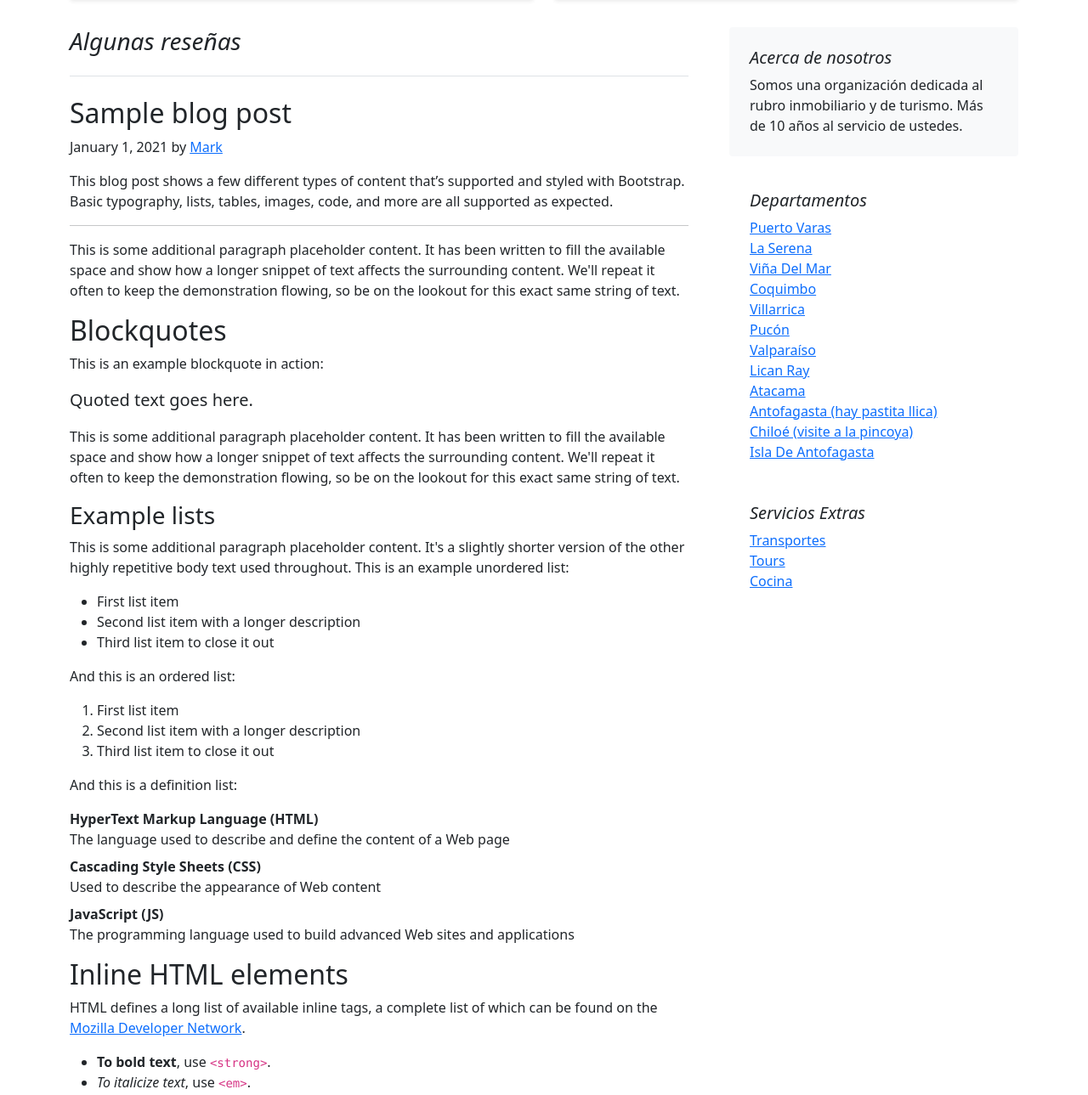
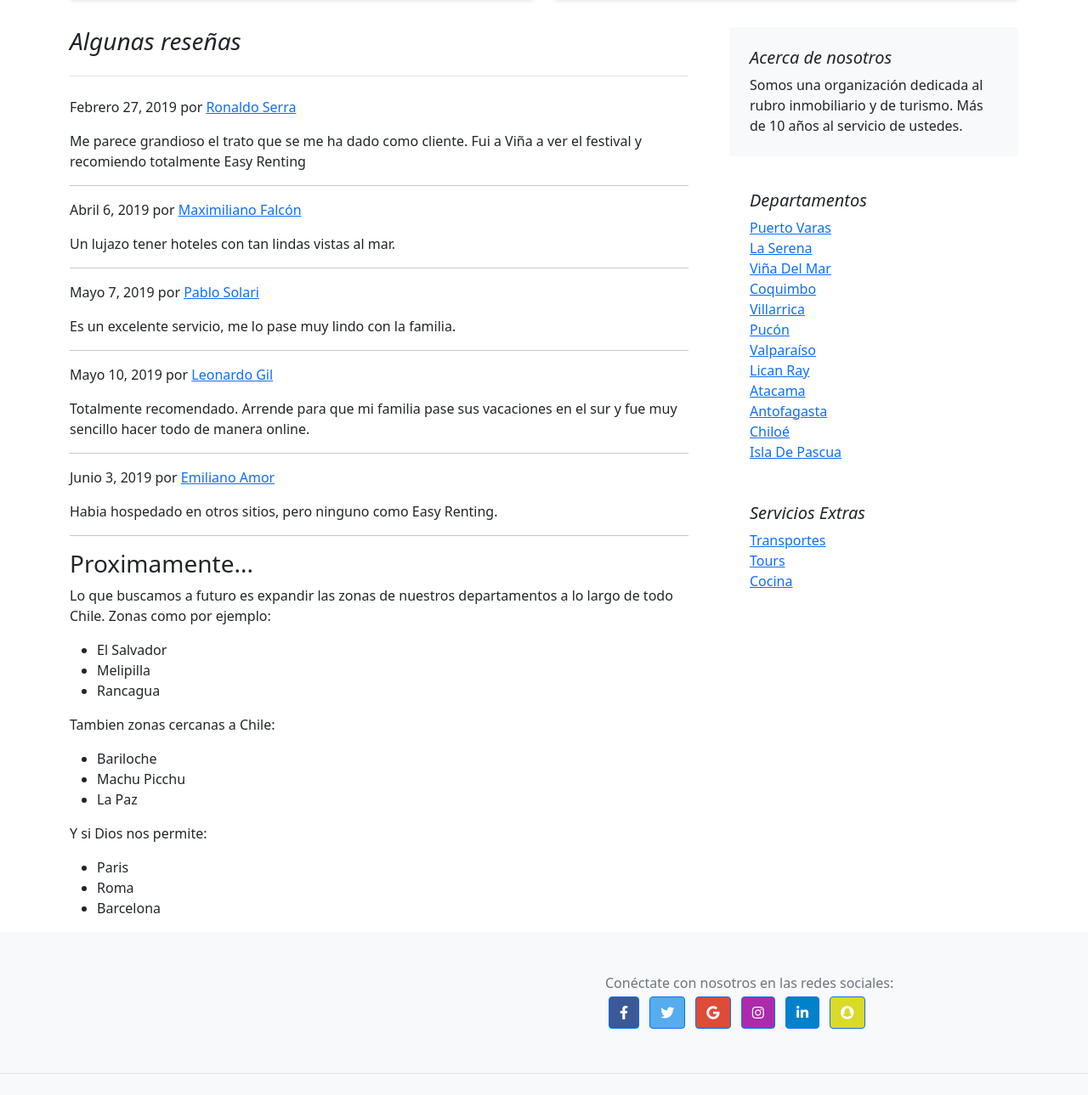
Before and after one commit to mcisternab/Easy-Renting, a Django app: page / in a window 1280 px wide. Shown: the part 796-2085 px from the top of the page at 85% size. Run offline with Django 3.2, Linux system fonts and the light colour scheme; some libraries are stand-ins or nearby versions.

Commit message:
Primera version

```diff
--- a/departamento/templates/base/base.html
+++ b/departamento/templates/base/base.html
@@ -104,6 +104,13 @@
           <button type="button" data-bs-target="#carouselExampleCaptions" data-bs-slide-to="2" aria-label="Slide 3"></button>
         </div>
         <div class="carousel-inner">
+          <div class="carousel-item active">
+            <img src="https://i.ytimg.com/vi/-2wJ0-qQZIk/maxresdefault.jpg" class="d-block w-100" width="120" height="500" alt="carrusel3">
+            <div class="carousel-caption d-none d-md-block">
+              <h5>Pucón</h5>
+              <p>Cercano a los lagos más lindos del país.</p>
+            </div>
+          </div>
           <div class="carousel-item">
             <img src="https://p4.wallpaperbetter.com/wallpaper/69/955/609/landscape-photography-nature-sunset-wallpaper-preview.jpg" class="d-block w-100" width="120" height="500" alt="carrusel1">
             <div class="carousel-caption d-none d-md-block">
@@ -116,13 +123,6 @@
             <div class="carousel-caption d-none d-md-block">
               <h5>La Serena</h5>
               <p>Tranquilidad en las playas, observatorios astronómicos y turísticos.</p>
-            </div>
-          </div>
-          <div class="carousel-item active">
-            <img src="https://i.ytimg.com/vi/-2wJ0-qQZIk/maxresdefault.jpg" class="d-block w-100" width="120" height="500" alt="carrusel3">
-            <div class="carousel-caption d-none d-md-block">
-              <h5>Pucón</h5>
-              <p>Cercano a los lagos más lindos del país.</p>
             </div>
           </div>
         </div>
@@ -256,6 +256,7 @@
           style="background-color: rgb(218, 218, 40);"
           href="#!"
           role="button"
+          title="Snapchat"
           ><i class="fab fa-snapchat"></i
         ></a>
       </section>
--- a/departamento/templates/departamento/principal.html
+++ b/departamento/templates/departamento/principal.html
@@ -10,15 +10,15 @@
     <header class="blog-header py-3 col-lg-12" style="background-color: black; padding: 10px;">
       <div class="row flex-nowrap justify-content-between align-items-center">
         <div class="col-4 pt-1">
-          <a class="link" href="#">Subscribete</a>
+          <a class="link text-white" href="#">Subscribete</a>
         </div>
         <div class="col-4 text-center">
           <H4>Easy Renting</H4>
         </div>
         <div class="col-4 d-flex justify-content-end align-items-center">
-          <a class="btn btn-sm btn-outline-secondary  text-white" href="/login">Iniciar sesión</a>
+          <a class="btn btn-primary button" href="/login">Iniciar sesión <i class="fas fa-sign-in-alt"></i></a>
           <a class="link-secondary" href="#" aria-label="Search">
-            <i class="fas fa-sign-in-alt fa-2x"></i>
+
           </a>
         </div>
       </div>
@@ -72,57 +72,41 @@
         </h3>
 
         <article class="blog-post">
-          <h2 class="blog-post-title">Sample blog post</h2>
-          <p class="blog-post-meta">January 1, 2021 by <a href="#">Mark</a></p>
+          <p class="blog-post-meta">Febrero 27, 2019 por <a href="#">Ronaldo Serra</a></p>
+          <p>Me parece grandioso el trato que se me ha dado como cliente. Fui a Viña a ver el festival y recomiendo totalmente Easy Renting</p>
+          <hr>
+          <p class="blog-post-meta">Abril 6, 2019 por <a href="#">Maximiliano Falcón</a></p>
+          <p>Un lujazo tener hoteles con tan lindas vistas al mar.</p>
+          <hr>
+          <p class="blog-post-meta">Mayo 7, 2019 por <a href="#">Pablo Solari</a></p>
+          <p>Es un excelente servicio, me lo pase muy lindo con la familia.</p>
+          <hr>
+          <p class="blog-post-meta">Mayo 10, 2019 por <a href="#">Leonardo Gil</a></p>
+          <p>Totalmente recomendado. Arrende para que mi familia pase sus vacaciones en el sur y fue muy sencillo hacer todo de manera online.</p>
+          <hr>
+          <p class="blog-post-meta">Junio 3, 2019 por <a href="#">Emiliano Amor</a></p>
+          <p>Habia hospedado en otros sitios, pero ninguno como Easy Renting.</p>
+          <hr>
 
-          <p>This blog post shows a few different types of content that’s supported and styled with Bootstrap. Basic typography, lists, tables, images, code, and more are all supported as expected.</p>
-          <hr>
-          <p>This is some additional paragraph placeholder content. It has been written to fill the available space and show how a longer snippet of text affects the surrounding content. We'll repeat it often to keep the demonstration flowing, so be on the lookout for this exact same string of text.</p>
-          <h2>Blockquotes</h2>
-          <p>This is an example blockquote in action:</p>
-          <blockquote class="blockquote">
-            <p>Quoted text goes here.</p>
-          </blockquote>
-          <p>This is some additional paragraph placeholder content. It has been written to fill the available space and show how a longer snippet of text affects the surrounding content. We'll repeat it often to keep the demonstration flowing, so be on the lookout for this exact same string of text.</p>
-          <h3>Example lists</h3>
-          <p>This is some additional paragraph placeholder content. It's a slightly shorter version of the other highly repetitive body text used throughout. This is an example unordered list:</p>
+          <h3>Proximamente...</h3>
+          <p>Lo que buscamos a futuro es expandir las zonas de nuestros departamentos a lo largo de todo Chile. Zonas como por ejemplo:</p>
           <ul>
-            <li>First list item</li>
-            <li>Second list item with a longer description</li>
-            <li>Third list item to close it out</li>
+            <li>El Salvador</li>
+            <li>Melipilla</li>
+            <li>Rancagua</li>
           </ul>
-          <p>And this is an ordered list:</p>
-          <ol>
-            <li>First list item</li>
-            <li>Second list item with a longer description</li>
-            <li>Third list item to close it out</li>
-          </ol>
-          <p>And this is a definition list:</p>
-          <dl>
-            <dt>HyperText Markup Language (HTML)</dt>
-            <dd>The language used to describe and define the content of a Web page</dd>
-            <dt>Cascading Style Sheets (CSS)</dt>
-            <dd>Used to describe the appearance of Web content</dd>
-            <dt>JavaScript (JS)</dt>
-            <dd>The programming language used to build advanced Web sites and applications</dd>
-          </dl>
-          <h2>Inline HTML elements</h2>
-          <p>HTML defines a long list of available inline tags, a complete list of which can be found on the <a href="https://developer.mozilla.org/en-US/docs/Web/HTML/Element">Mozilla Developer Network</a>.</p>
+          <p>Tambien zonas cercanas a Chile:</p>
           <ul>
-            <li><strong>To bold text</strong>, use <code class="language-plaintext highlighter-rouge">&lt;strong&gt;</code>.</li>
-            <li><em>To italicize text</em>, use <code class="language-plaintext highlighter-rouge">&lt;em&gt;</code>.</li>
-            <li>Abbreviations, like <abbr title="HyperText Markup Langage">HTML</abbr> should use <code class="language-plaintext highlighter-rouge">&lt;abbr&gt;</code>, with an optional <code class="language-plaintext highlighter-rouge">title</code> attribute for the full phrase.</li>
-            <li>Citations, like <cite>— Mark Otto</cite>, should use <code class="language-plaintext highlighter-rouge">&lt;cite&gt;</code>.</li>
-            <li><del>Deleted</del> text should use <code class="language-plaintext highlighter-rouge">&lt;del&gt;</code> and <ins>inserted</ins> text should use <code class="language-plaintext highlighter-rouge">&lt;ins&gt;</code>.</li>
-            <li>Superscript <sup>text</sup> uses <code class="language-plaintext highlighter-rouge">&lt;sup&gt;</code> and subscript <sub>text</sub> uses <code class="language-plaintext highlighter-rouge">&lt;sub&gt;</code>.</li>
+            <li>Bariloche</li>
+            <li>Machu Picchu</li>
+            <li>La Paz</li>
           </ul>
-          <p>Most of these elements are styled by browsers with few modifications on our part.</p>
-          <h2>Heading</h2>
-          <p>This is some additional paragraph placeholder content. It has been written to fill the available space and show how a longer snippet of text affects the surrounding content. We'll repeat it often to keep the demonstration flowing, so be on the lookout for this exact same string of text.</p>
-          <h3>Sub-heading</h3>
-          <p>This is some additional paragraph placeholder content. It has been written to fill the available space and show how a longer snippet of text affects the surrounding content. We'll repeat it often to keep the demonstration flowing, so be on the lookout for this exact same string of text.</p>
-          <pre><code>Example code block</code></pre>
-          <p>This is some additional paragraph placeholder content. It's a slightly shorter version of the other highly repetitive body text used throughout.</p>
+          <p>Y si Dios nos permite:</p>
+          <ul>
+            <li>Paris</li>
+            <li>Roma</li>
+            <li>Barcelona</li>
+          </ul>
         </article>
       </div>
 
@@ -148,9 +132,9 @@
               <li><a href="#">Valparaíso</a></li>
               <li><a href="#">Lican Ray</a></li>
               <li><a href="#">Atacama</a></li>
-              <li><a href="#">Antofagasta (hay pastita llica)</a></li>
-              <li><a href="#">Chiloé (visite a la pincoya)</a></li>
-              <li><a href="#">Isla De Antofagasta</a></li>
+              <li><a href="#">Antofagasta</a></li>
+              <li><a href="#">Chiloé</a></li>
+              <li><a href="#">Isla De Pascua</a></li>
             </ol>
           </div>
 
```
Also changed, not shown: departamento/templates/departamento/dptos.html (+9 -9 lines), users/views.py (line endings or trailing spaces).
